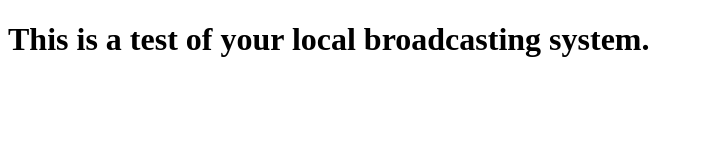
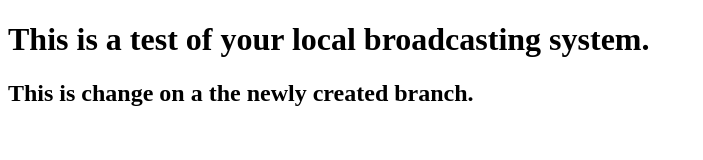
Before and after one commit to k-azadzoi/copy-of-test-repo, a plain HTML site: page index.html in a window 1280 px wide. Shown: the whole page, without its empty margins (0-703 px from the left). Drawn offline with Linux system fonts and the light colour scheme.

Commit message:
Created new branch with a change

```diff
--- a/index.html
+++ b/index.html
@@ -11,5 +11,7 @@
 
 <body>
     <h1> This is a test of your local broadcasting system. </h1>
+
+    <h2> This is change on a the newly created branch.</h2>
 </body>
 </html>
```
